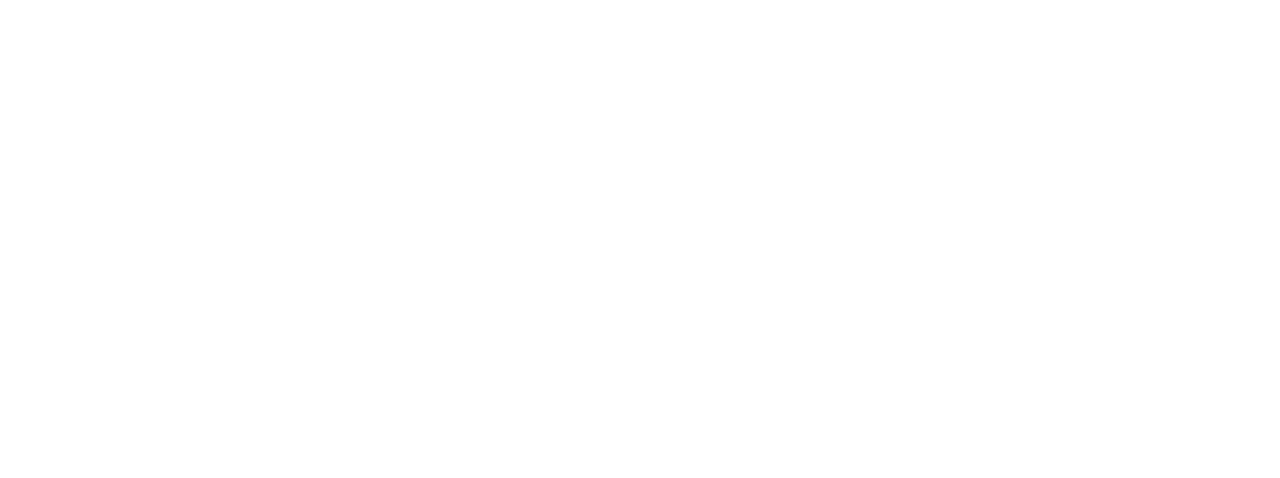
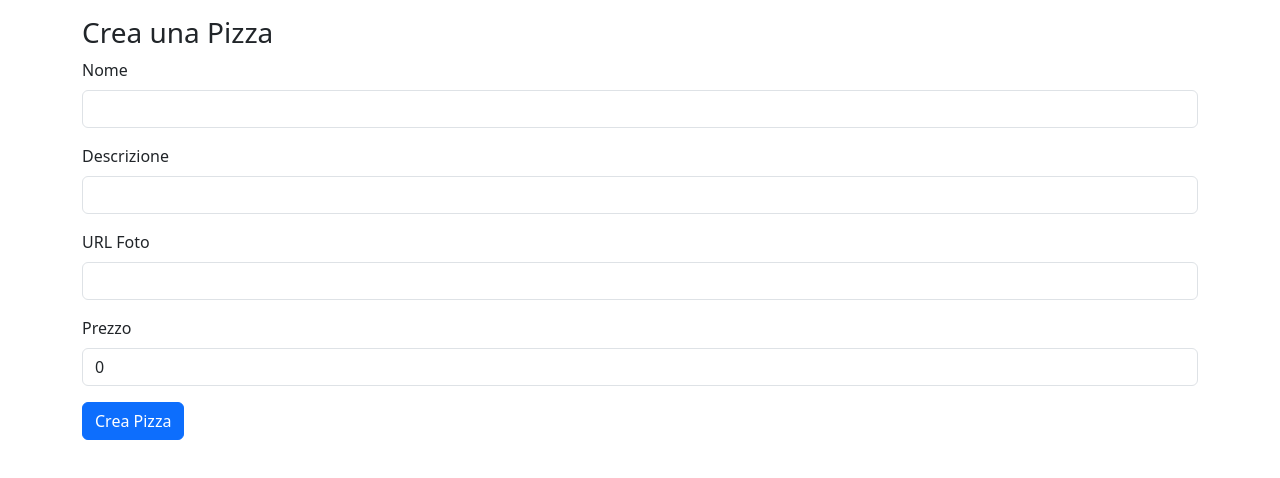
Before and after one commit to alecasentini/spring-la-mia-pizzeria-webapi, a Vue app in the folder Frontend/: page /create-pizza in a window 1280 px wide. Before the commit this address had no page. Shown: the top 478 px of the page. Built offline with nearby package versions, Linux system fonts and the light colour scheme.

Commit message:
Aggiunta pizza Create

```diff
--- a/Frontend/src/router/index.js
+++ b/Frontend/src/router/index.js
@@ -2,6 +2,7 @@
 import HomeView from '../views/HomeView.vue'
 import PizzaShow from '../views/PizzaShow.vue'
 import PizzaEdit from '../views/PizzaEdit.vue'
+import PizzaCreate from '../views/PizzaCreate.vue'
 
 const router = createRouter({
   history: createWebHistory(import.meta.env.BASE_URL),
@@ -30,6 +31,12 @@
       name: 'PizzaEdit',
       component: PizzaEdit,
       props: true
+    },
+    {
+      path: '/create-pizza',
+      name: 'PizzaCreate',
+      component: PizzaCreate,
+      props: true
     }
   ]
 })
--- a/Frontend/src/views/HomeView.vue
+++ b/Frontend/src/views/HomeView.vue
@@ -35,6 +35,10 @@
 function editPizza(id) {
   router.push({ name: 'PizzaEdit', params: { id } });
 }
+
+function createPizza() {
+  router.push({ name: 'PizzaCreate' });
+}
 </script>
 
 <template>
@@ -42,6 +46,7 @@
     <div class="container">
 
       <h1>Pizze</h1>
+      <button @click="createPizza" class="btn btn-primary">Crea Nuova Pizza</button>
       <div class="py-3">
         <form @submit.prevent>
           <div class="w-50">
--- a/Frontend/src/views/PizzaCreate.vue
+++ b/Frontend/src/views/PizzaCreate.vue
@@ -0,0 +1,53 @@
+<script setup>
+import { ref } from 'vue';
+import { useRouter } from 'vue-router';
+import axios from "axios";
+const API_URL = "http://localhost:8080/api/v1.0"
+
+const pizza = ref({
+    nome: '',
+    descrizione: '',
+    foto: '',
+    prezzo: 0
+});
+const router = useRouter();
+
+function createPizza() {
+    axios.post(API_URL, pizza.value)
+        .then(res => {
+            console.log(res.data);
+            alert('Pizza creata con successo!');
+            router.push('/');
+        })
+        .catch(err => console.log(err));
+}
+</script>
+
+<template>
+    <div class="container py-3">
+        <h3>Crea una Pizza</h3>
+        <form @submit.prevent="createPizza">
+            <div class="mb-3">
+                <label for="nome" class="form-label">Nome</label>
+                <input type="text" v-model="pizza.nome" class="form-control" id="nome">
+            </div>
+
+            <div class="mb-3">
+                <label for="descrizione" class="form-label">Descrizione</label>
+                <input type="text" v-model="pizza.descrizione" class="form-control" id="descrizione">
+            </div>
+
+            <div class="mb-3">
+                <label for="foto" class="form-label">URL Foto</label>
+                <input type="text" v-model="pizza.foto" class="form-control" id="foto">
+            </div>
+
+            <div class="mb-3">
+                <label for="prezzo" class="form-label">Prezzo</label>
+                <input type="number" step="0.01" v-model.number="pizza.prezzo" class="form-control" id="prezzo">
+            </div>
+
+            <button type="submit" class="btn btn-primary">Crea Pizza</button>
+        </form>
+    </div>
+</template>
```
